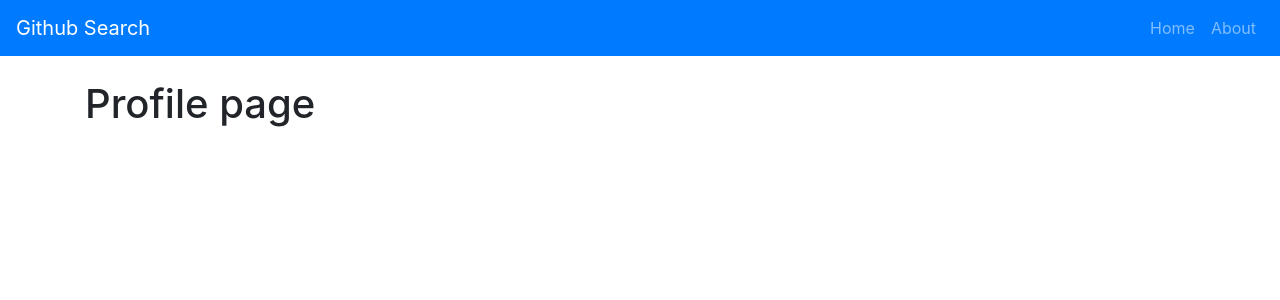
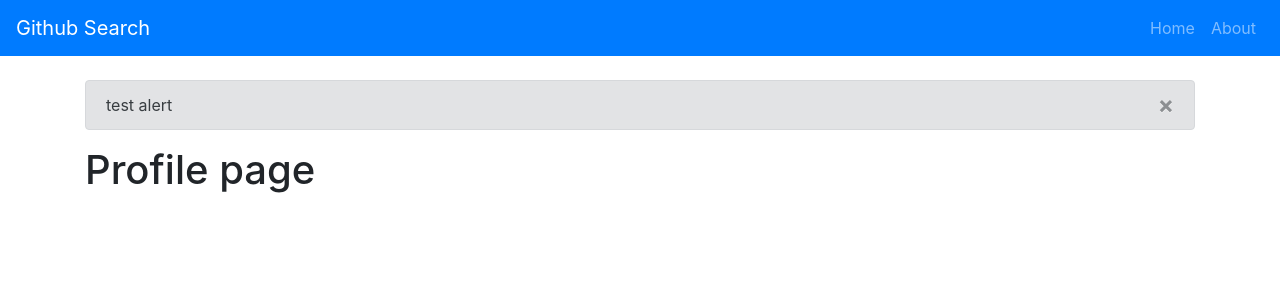
Before and after one commit to alekseipot/webhooks-practice, a React (Create React App) app: page /profile/react in a window 1280 px wide. Shown: the top 300 px of the page. Built offline with nearby package versions, Linux system fonts and the light colour scheme.

Commit message:
Add Alert without logic

```diff
--- a/src/App.js
+++ b/src/App.js
@@ -4,12 +4,16 @@
 import {Home} from "./pages/Home";
 import {About} from "./pages/About";
 import {Profile} from "./pages/Profile";
+import {Alert} from "./components/Alert";
+import {AlertState} from "./context/alert/AlertState";
 
 function App() {
     return (
+        <AlertState>
             <BrowserRouter>
                 <Navbar/>
                 <div className="container pt-4">
+                    <Alert alert={{text: 'test alert'}}/>
                     <Switch>
                         <Route path="/" exact component={Home}/>
                         <Route path="/about" component={About}/>
@@ -17,6 +21,7 @@
                     </Switch>
                 </div>
             </BrowserRouter>
+        </AlertState>
     );
 }
 
--- /dev/null
+++ b/src/components/Alert.js
@@ -0,0 +1,13 @@
+import React from "react";
+
+export const Alert = ({alert}) => {
+    return (
+        <div className={`alert alert-${alert.type || 'secondary'} alert-dismissible fade show`}
+             role="alert">
+            {alert.text}
+            <button type="button" className="close" aria-label="Close">
+                <span aria-hidden="true">&times;</span>
+            </button>
+        </div>
+    )
+}
--- /dev/null
+++ b/src/context/alert/AlertContext.js
@@ -0,0 +1,3 @@
+import {createContext} from 'react';
+
+export const AlertContext = createContext();
--- /dev/null
+++ b/src/context/alert/AlertState.js
@@ -0,0 +1,11 @@
+import React from "react";
+import {AlertContext} from "./AlertContext";
+
+export const AlertState = ({children}) => {
+
+    return (
+        <AlertContext.Provider>
+            {children}
+        </AlertContext.Provider>
+    )
+}
```
Lines whose indentation alone changed are shown as unchanged.
